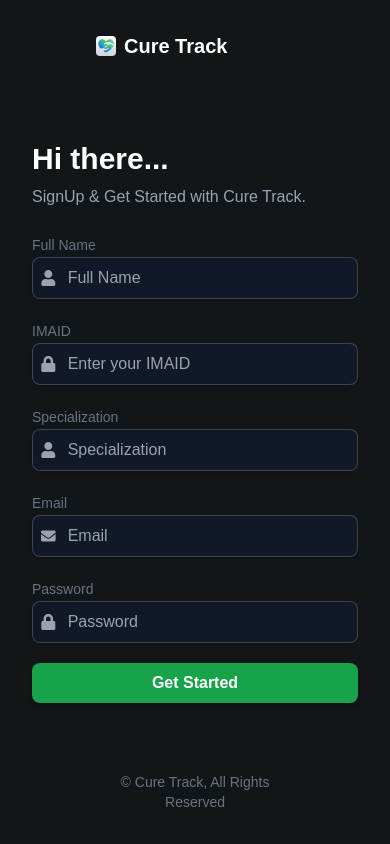
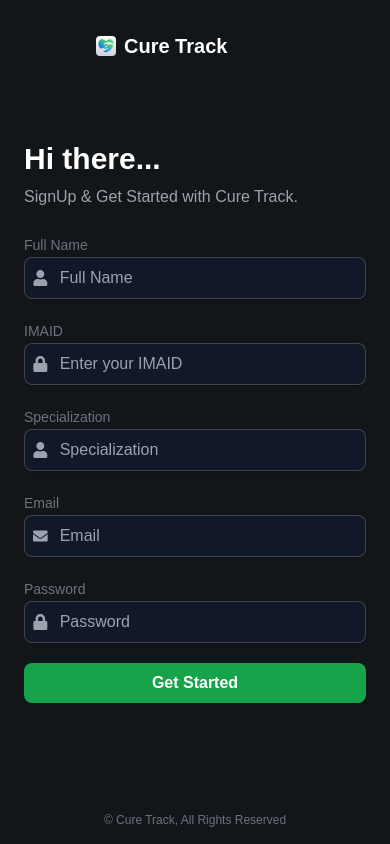
Before and after one commit to muhammed-hashir-musthafa/CureTrack-Client, a Next.js app: page /doctor/signup in a window 390 px wide. Built offline with nearby package versions, Linux system fonts and the light colour scheme.

Commit message:
feat: update admin, vendor, and doctor page components

```diff
--- a/src/app/(auth)/doctor/signup/page.tsx
+++ b/src/app/(auth)/doctor/signup/page.tsx
@@ -1,36 +1,39 @@
 import React from "react";
 import Image from "next/image";
+import BaseLogo from "@/components/baseComponents/ui/BaseLogo/BaseLogo";
 import signupBg from "../../../../../public/images/signupBg.png";
-import BaseLogo from "@/components/baseComponents/ui/BaseLogo/BaseLogo";
-import SignupForm from "@/components/doctorComponents/forms/SignupForms/SignupForms";
+import DoctorSignupForm from "@/components/doctorComponents/forms/SignupForms/SignupForms";
 
-const AdminSignupPage = () => {
+const VendorsSignupPage = () => {
   return (
     <div className="flex flex-col md:flex-row h-screen">
-      <div className="flex flex-1 justify-center items-center bg-customDark text-white p-8 relative">
+      <div className="flex flex-1 justify-center items-center bg-customDark text-white px-6 md:px-8 relative">
         <BaseLogo />
 
-        <div className="w-full max-w-md text-center">
-          <h2 className="text-3xl font-bold mb-2 text-start">Hi there...</h2>
-          <p className="mb-6 text-gray-400 text-start">
-            SignUp & Get Started with Cure Track.
-          </p>
-          <SignupForm />
+        <div className="w-full max-w-md text-center overflow-hidden">
+          <div className="w-full h-full max-h-[80vh] overflow-y-auto scrollbar-custom">
+            <h2 className="text-3xl font-bold mb-2 text-start">Hi there...</h2>
+            <p className="mb-6 text-gray-400 text-start">
+              SignUp & Get Started with Cure Track.
+            </p>
+
+            <DoctorSignupForm />
+          </div>
         </div>
 
-        <p className="absolute bottom-8 left-1/2 transform -translate-x-1/2 text-center text-gray-500 text-sm">
+        <p className="absolute bottom-4 md:bottom-8 left-1/2 transform -translate-x-1/2 text-center text-gray-500 text-xs md:text-sm">
           © Cure Track, All Rights Reserved
         </p>
       </div>
 
-      <div className="hidden md:flex flex-1 relative">
+      <div className="hidden md:flex flex-1 relative bg-customDark">
         <div className="absolute top-0 left-0 w-full h-full">
           <Image
             src={signupBg}
             alt="Doctor in background"
             layout="fill"
-            objectFit="contain"
-            objectPosition="right"
+            objectFit="cover"
+            objectPosition="center"
             className="bg-customDark"
           />
         </div>
@@ -39,4 +42,4 @@
   );
 };
 
-export default AdminSignupPage;
+export default VendorsSignupPage;
--- a/src/app/[vendor]/dashboard/page.tsx
+++ b/src/app/[vendor]/dashboard/page.tsx
@@ -2,7 +2,7 @@
 
 const page = () => {
   return (
-    <div>Dashboard page</div>
+    <div>page</div>
   )
 }
 
--- a/src/app/admin/doctors/doctor/page.tsx
+++ b/src/app/admin/doctors/doctor/page.tsx
@@ -1,9 +1,12 @@
-import React from 'react'
+import React from "react";
+import DoctorView from "@/components/adminComponents/containers/DoctorView/DoctorView";
 
 const page = () => {
   return (
-    <div>page</div>
-  )
-}
+    <div className="flex h-full w-full text-white">
+      <DoctorView />
+    </div>
+  );
+};
 
-export default page
+export default page;
--- a/src/app/admin/doctors/page.tsx
+++ b/src/app/admin/doctors/page.tsx
@@ -1,8 +1,12 @@
-import DoctorList from "@/components/AdminComponents/containers/Doctos-List/DoctorList";
+import DoctorsList from "@/components/adminComponents/containers/Doctos-List/DoctorList";
 import React from "react";
 
 const page = () => {
-  return <DoctorList />;
+  return (
+    <div className="flex h-full w-full text-white">
+      <DoctorsList />
+    </div>
+  );
 };
 
 export default page;
--- a/src/app/admin/users/page.tsx
+++ b/src/app/admin/users/page.tsx
@@ -1,4 +1,4 @@
-import UsersList from "@/components/AdminComponents/containers/Users-List/UsersList";
+import UsersList from "@/components/adminComponents/containers/Users-List/UsersList";
 import React from "react";
 
 const UserListPage = () => {
--- a/src/app/admin/vendors-list/page.tsx
+++ b/src/app/admin/vendors-list/page.tsx
@@ -1,10 +1,8 @@
-import VendorTable from "@/components/adminComponents/containers/VendorList/VendorsList";
+import VendorListPage from "@/components/adminComponents/containers/VendorList/VendorsList";
 import React from "react";
 
 const Page: React.FC = () => {
-  return (
-    <VendorTable />
-  );
+  return <VendorListPage />;
 };
 
 export default Page;
--- a/src/app/admin/vendors-list/vendor/page.tsx
+++ b/src/app/admin/vendors-list/vendor/page.tsx
@@ -3,7 +3,7 @@
 
 const page = () => {
   return (
-    <div className='w-full'>
+    <div className='w-full h-full flex'>
       <VendorDetails/>
     </div>
   )
```
